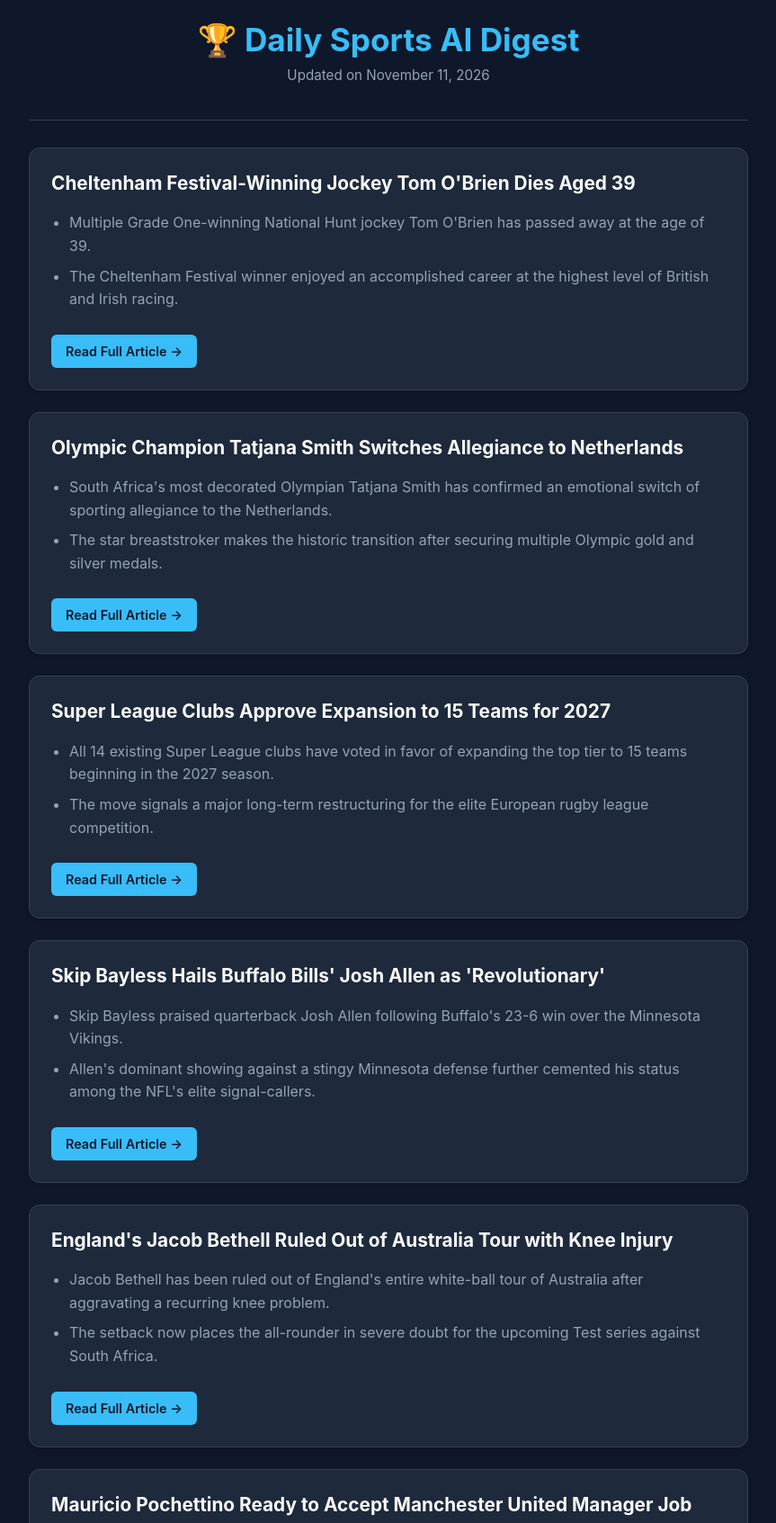
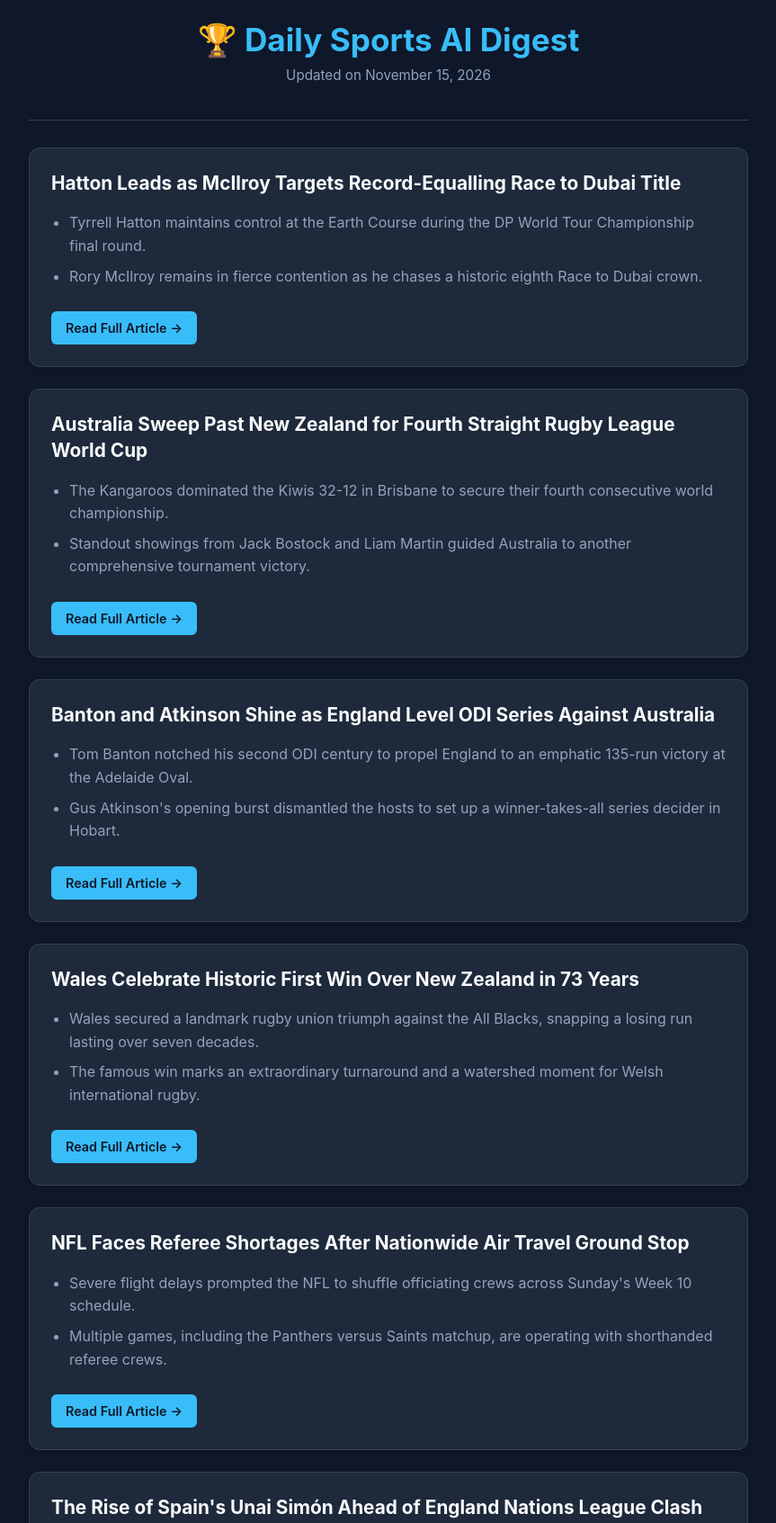
Before and after one commit to TanivAshraf/sports-news-ai, a plain HTML site: page index.html in a window 1280 px wide. Shown: the part 17-1710 px from the top of the page at 90% size, without its empty margins (208-1071 px from the left). Drawn offline with Linux system fonts and the light colour scheme.

Commit message:
Update daily sports website [skip ci]

```diff
--- a/index.html
+++ b/index.html
@@ -64,61 +64,61 @@
     <div class="container">
         <header>
             <h1>🏆 Daily Sports AI Digest</h1>
-            <div class="date">Updated on November 11, 2026</div>
+            <div class="date">Updated on November 15, 2026</div>
         </header>
         <main>
             <div class="card">
-  <h2>Cheltenham Festival-Winning Jockey Tom O'Brien Dies Aged 39</h2>
+  <h2>Hatton Leads as McIlroy Targets Record-Equalling Race to Dubai Title</h2>
   <ul>
-    <li>Multiple Grade One-winning National Hunt jockey Tom O'Brien has passed away at the age of 39.</li>
-    <li>The Cheltenham Festival winner enjoyed an accomplished career at the highest level of British and Irish racing.</li>
+    <li>Tyrrell Hatton maintains control at the Earth Course during the DP World Tour Championship final round.</li>
+    <li>Rory McIlroy remains in fierce contention as he chases a historic eighth Race to Dubai crown.</li>
   </ul>
-  <a href="https://www.skysports.com/racing/news/12040/13610855/tom-obrien-cheltenham-festival-winning-jockey-dies-aged-39" target="_blank" class="btn">Read Full Article &rarr;</a>
+  <a href="https://sports.yahoo.com/articles/tour-championship-mcilroy-aiming-equal-075907157.html" target="_blank" class="btn">Read Full Article &rarr;</a>
 </div>
 
 <div class="card">
-  <h2>Olympic Champion Tatjana Smith Switches Allegiance to Netherlands</h2>
+  <h2>Australia Sweep Past New Zealand for Fourth Straight Rugby League World Cup</h2>
   <ul>
-    <li>South Africa's most decorated Olympian Tatjana Smith has confirmed an emotional switch of sporting allegiance to the Netherlands.</li>
-    <li>The star breaststroker makes the historic transition after securing multiple Olympic gold and silver medals.</li>
+    <li>The Kangaroos dominated the Kiwis 32-12 in Brisbane to secure their fourth consecutive world championship.</li>
+    <li>Standout showings from Jack Bostock and Liam Martin guided Australia to another comprehensive tournament victory.</li>
   </ul>
-  <a href="https://www.bbc.co.uk/sport/swimming/articles/cmx27n60n3wno?at_medium=RSS&at_campaign=rss" target="_blank" class="btn">Read Full Article &rarr;</a>
+  <a href="https://www.skysports.com/rugby-league/news/12040/13612427/mens-rugby-league-world-cup-final-australia-32-12-new-zealand-kangaroos-brush-off-kiwis-to-win-fourth-straight-world-title" target="_blank" class="btn">Read Full Article &rarr;</a>
 </div>
 
 <div class="card">
-  <h2>Super League Clubs Approve Expansion to 15 Teams for 2027</h2>
+  <h2>Banton and Atkinson Shine as England Level ODI Series Against Australia</h2>
   <ul>
-    <li>All 14 existing Super League clubs have voted in favor of expanding the top tier to 15 teams beginning in the 2027 season.</li>
-    <li>The move signals a major long-term restructuring for the elite European rugby league competition.</li>
+    <li>Tom Banton notched his second ODI century to propel England to an emphatic 135-run victory at the Adelaide Oval.</li>
+    <li>Gus Atkinson's opening burst dismantled the hosts to set up a winner-takes-all series decider in Hobart.</li>
   </ul>
-  <a href="https://www.skysports.com/rugby-league/news/12040/13610912/super-league-clubs-vote-to-expand-league-to-15-teams-for-2027-season" target="_blank" class="btn">Read Full Article &rarr;</a>
+  <a href="https://www.skysports.com/cricket/news/12040/13612426/england-set-up-odi-series-decider-vs-australia-after-tom-banton-and-gus-atkinson-fire-in-victory-at-adelaide-oval" target="_blank" class="btn">Read Full Article &rarr;</a>
 </div>
 
 <div class="card">
-  <h2>Skip Bayless Hails Buffalo Bills' Josh Allen as 'Revolutionary'</h2>
+  <h2>Wales Celebrate Historic First Win Over New Zealand in 73 Years</h2>
   <ul>
-    <li>Skip Bayless praised quarterback Josh Allen following Buffalo's 23-6 win over the Minnesota Vikings.</li>
-    <li>Allen's dominant showing against a stingy Minnesota defense further cemented his status among the NFL's elite signal-callers.</li>
+    <li>Wales secured a landmark rugby union triumph against the All Blacks, snapping a losing run lasting over seven decades.</li>
+    <li>The famous win marks an extraordinary turnaround and a watershed moment for Welsh international rugby.</li>
   </ul>
-  <a href="https://sports.yahoo.com/articles/skip-bayless-thinks-quarterback-nfl-113200284.html" target="_blank" class="btn">Read Full Article &rarr;</a>
+  <a href="https://www.bbc.co.uk/sport/rugby-union/articles/cvx2xnyxl85ko?at_medium=RSS&at_campaign=rss" target="_blank" class="btn">Read Full Article &rarr;</a>
 </div>
 
 <div class="card">
-  <h2>England's Jacob Bethell Ruled Out of Australia Tour with Knee Injury</h2>
+  <h2>NFL Faces Referee Shortages After Nationwide Air Travel Ground Stop</h2>
   <ul>
-    <li>Jacob Bethell has been ruled out of England's entire white-ball tour of Australia after aggravating a recurring knee problem.</li>
-    <li>The setback now places the all-rounder in severe doubt for the upcoming Test series against South Africa.</li>
+    <li>Severe flight delays prompted the NFL to shuffle officiating crews across Sunday's Week 10 schedule.</li>
+    <li>Multiple games, including the Panthers versus Saints matchup, are operating with shorthanded referee crews.</li>
   </ul>
-  <a href="https://www.bbc.co.uk/sport/cricket/articles/ckvg25q0n61jo?at_medium=RSS&at_campaign=rss" target="_blank" class="btn">Read Full Article &rarr;</a>
+  <a href="https://sports.yahoo.com/articles/referees-short-staffed-least-one-114058755.html" target="_blank" class="btn">Read Full Article &rarr;</a>
 </div>
 
 <div class="card">
-  <h2>Mauricio Pochettino Ready to Accept Manchester United Manager Job</h2>
+  <h2>The Rise of Spain's Unai Simón Ahead of England Nations League Clash</h2>
   <ul>
-    <li>Mauricio Pochettino is prepared to accept an offer to take over as Manchester United's next permanent head coach.</li>
-    <li>The Argentine manager is lined up to succeed Michael Carrick in the Old Trafford dugout.</li>
+    <li>Guillem Balagué examines how Athletic Bilbao goalkeeper Unai Simón developed into one of the world's elite shot-stoppers.</li>
+    <li>Simón is set to play a pivotal role as European champions Spain host England in a heavyweight Nations League encounter.</li>
   </ul>
-  <a href="https://www.bbc.co.uk/sport/football/articles/cqvg25pj36mvo?at_medium=RSS&at_campaign=rss" target="_blank" class="btn">Read Full Article &rarr;</a>
+  <a href="https://www.bbc.co.uk/sport/football/articles/cqvg23nv0jw2o?at_medium=RSS&at_campaign=rss" target="_blank" class="btn">Read Full Article &rarr;</a>
 </div>
         </main>
     </div>
```
